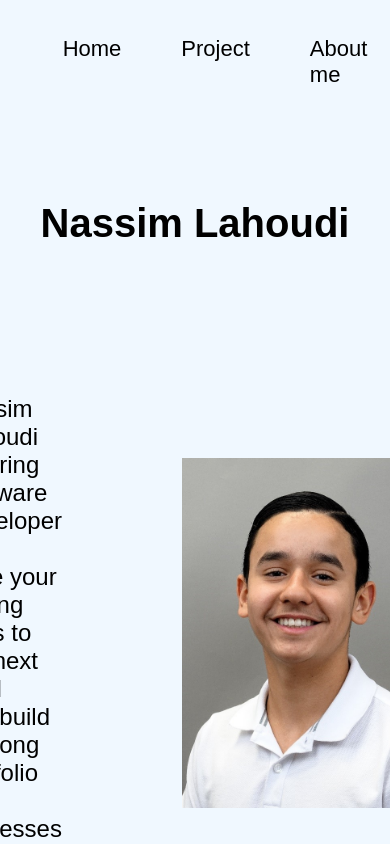
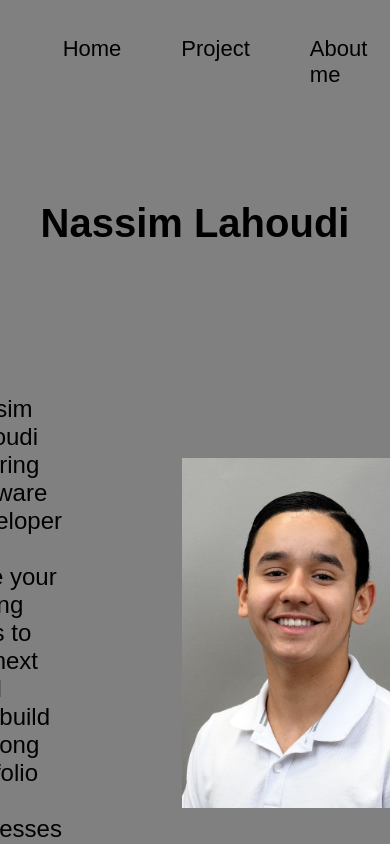
Before and after one commit to Nassim-Lahoudi/Nassim-Lahoudi-Portfolio, a React (Vite) app: page / in a window 390 px wide. Shown: the top 844 px of the page. Built offline with nearby package versions, Linux system fonts and the light colour scheme.

Commit message:
Update index.css

```diff
--- a/src/index.css
+++ b/src/index.css
@@ -14,5 +14,10 @@ button{
     background-color: lightblue;
     cursor: pointer;
     border: none;
+}
 
+@media (max-width: 768px) {
+    body{
+        background-color: grey;
+    }
 }
```
